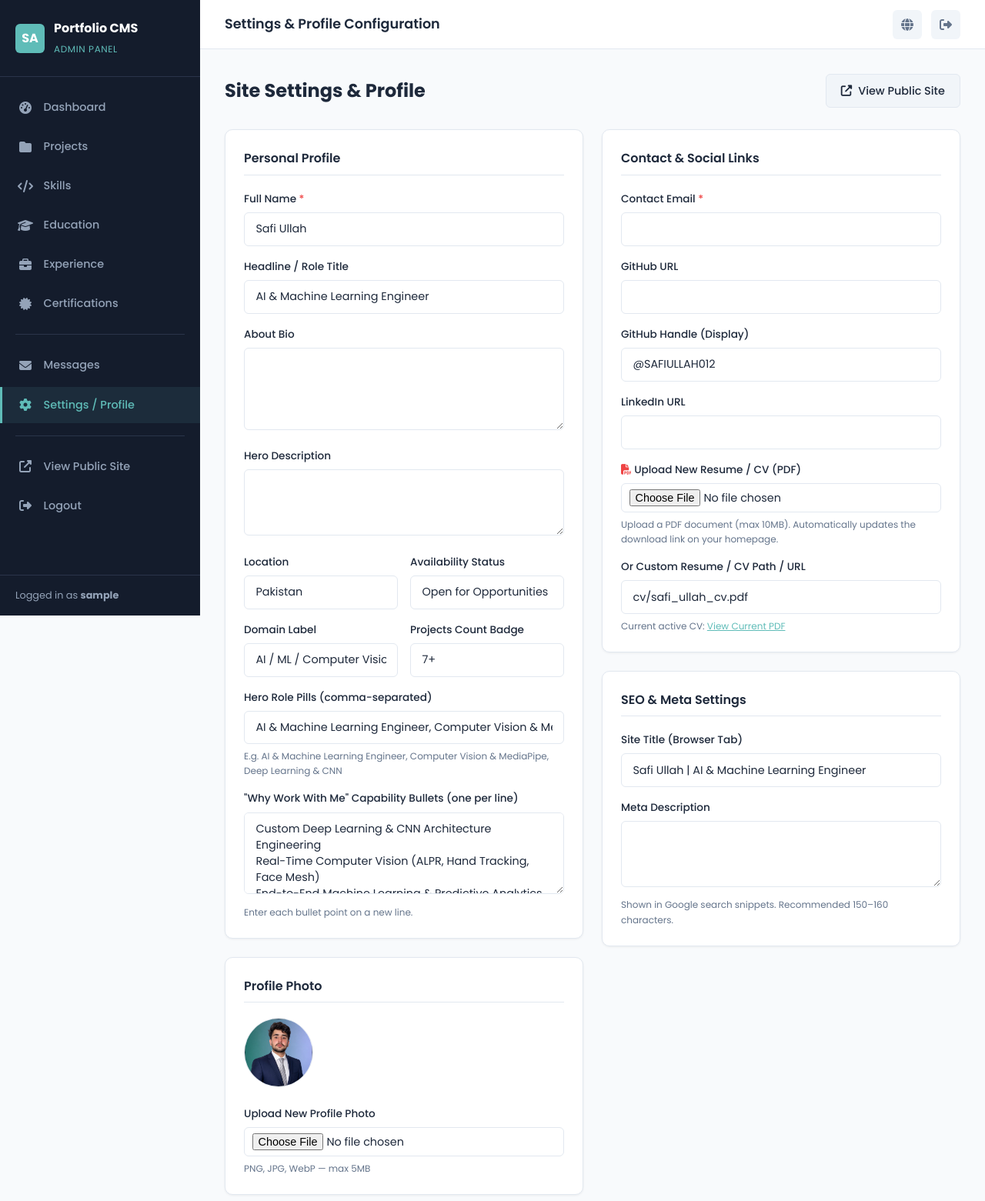
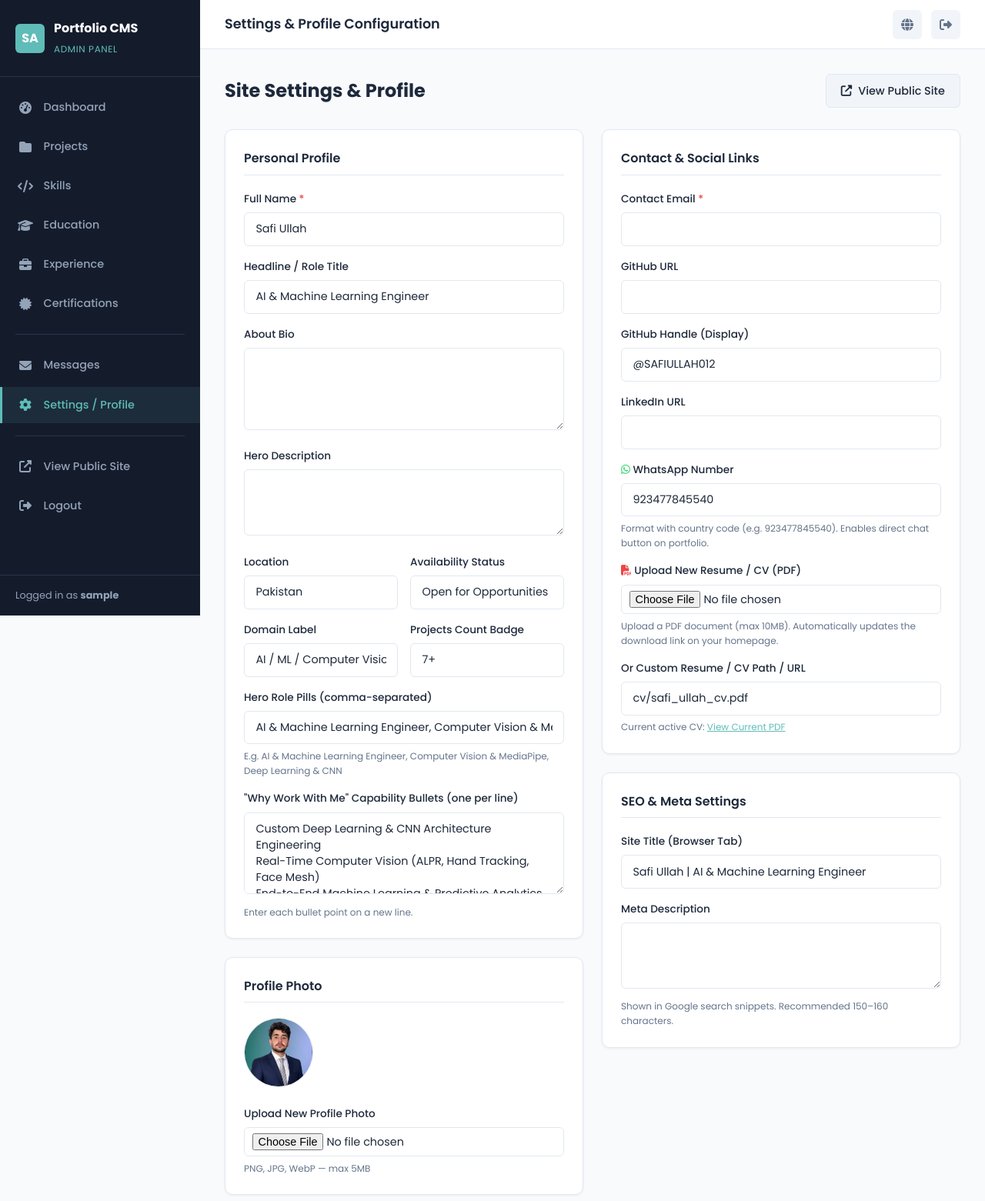
Before and after one commit to SAFIULLAH012/SafiUllah-Portfolio-Website, a Flask app: page /admin/settings in a window 1280 px wide. Shown: the top 1561 px of the page at 77% size. Run offline with Flask 3, Linux system fonts and the light colour scheme; the visitor is signed in with stand-in values (Sample User, id 1); data comes from the database, SQL or seed files in the repository; parts of the project's set-up code (start-up, migrations or seed data) failed here and were passed over.

Commit message:
Add WhatsApp direct chat button across hero, contact cards, footer, and admin settings

```diff
--- a/app.py
+++ b/app.py
@@ -260,6 +260,15 @@
     )
     import json
 
+    # Auto-migration: ensure newly added columns exist in sqlite table
+    try:
+        from sqlalchemy import text
+        with db.engine.connect() as conn:
+            conn.execute(text("ALTER TABLE site_settings ADD COLUMN whatsapp_number VARCHAR(50) DEFAULT '923477845540'"))
+            conn.commit()
+    except Exception:
+        pass
+
     # Settings
     if not SiteSettings.query.first():
         s = SiteSettings(
@@ -275,6 +284,7 @@
             contact_email="safiullah477845@gmail.com",
             github_url="https://github.com/SAFIULLAH012",
             linkedin_url="https://www.linkedin.com/in/safiullah012",
+            whatsapp_number="923477845540",
             site_title="Safi Ullah | Computer Science & Machine Learning Portfolio",
             meta_description=(
                 "Explore Machine Learning, Computer Vision, and Deep Learning projects built by Safi Ullah, "
--- a/blueprints/admin/routes.py
+++ b/blueprints/admin/routes.py
@@ -662,6 +662,7 @@
         s.availability = request.form.get("availability", "").strip()[:100]
         s.github_url = request.form.get("github_url", "").strip()[:300]
         s.linkedin_url = request.form.get("linkedin_url", "").strip()[:300]
+        s.whatsapp_number = request.form.get("whatsapp_number", "").strip()[:50]
         s.resume_url = request.form.get("resume_url", "").strip()[:300]
         s.site_title = request.form.get("site_title", "").strip()[:200]
         s.meta_description = request.form.get("meta_description", "").strip()[:300]
--- a/models.py
+++ b/models.py
@@ -273,6 +273,7 @@
     # Social Links
     github_url = db.Column(db.String(300), default="")
     linkedin_url = db.Column(db.String(300), default="")
+    whatsapp_number = db.Column(db.String(50), default="923477845540")
     resume_url = db.Column(db.String(300), default="cv/safi_ullah_cv.pdf")
 
     # SEO
--- a/static/css/style.css
+++ b/static/css/style.css
@@ -103,6 +103,8 @@
 .social-links { display: flex; gap: 1rem; justify-content: center; }
 .social-links a { width: 38px; height: 38px; border-radius: 50%; border: 1px solid rgba(255,255,255,0.1); display: flex; align-items: center; justify-content: center; color: var(--gray); transition: all 0.3s; font-size: 0.9rem; text-decoration: none; }
 .social-links a:hover { background: var(--primary); color: #fff; border-color: var(--primary); transform: translateY(-3px); }
+.social-links a.social-whatsapp:hover,
+.follow-links a[aria-label="WhatsApp"]:hover { background: #25d366 !important; border-color: #25d366 !important; color: #fff !important; transform: translateY(-3px); }
 .hero-image-wrapper { position: relative; display: flex; justify-content: center; align-items: center; align-self: center; flex-shrink: 0; width: 100%; margin-bottom: 1rem; }
 .hero-image-ring { position: relative; width: 250px; height: 250px; max-width: 100%; flex-shrink: 0; margin: 0 auto; }
 .hero-img { width: 100%; height: 100%; border-radius: 50%; object-fit: cover; object-position: center top; border: 4px solid rgba(95, 188, 184, 0.3); box-shadow: 0 0 60px rgba(95, 188, 184, 0.2); }
--- a/templates/admin/settings.html
+++ b/templates/admin/settings.html
@@ -112,6 +112,12 @@
                 <div class="form-group">
                     <label for="linkedin_url">LinkedIn URL</label>
                     <input type="url" id="linkedin_url" name="linkedin_url" value="{{ settings.linkedin_url }}" class="form-control">
+                </div>
+
+                <div class="form-group">
+                    <label for="whatsapp_number"><i class="fab fa-whatsapp" style="color: #25d366;"></i> WhatsApp Number</label>
+                    <input type="text" id="whatsapp_number" name="whatsapp_number" value="{{ settings.whatsapp_number or '923477845540' }}" class="form-control" placeholder="923477845540">
+                    <small class="form-hint">Format with country code (e.g. 923477845540). Enables direct chat button on portfolio.</small>
                 </div>
 
                 <div class="form-group">
--- a/templates/base.html
+++ b/templates/base.html
@@ -130,7 +130,7 @@
     <link href="https://fonts.googleapis.com/css2?family=Poppins:wght@300;400;500;600;700;800&display=swap" rel="stylesheet">
     <link rel="stylesheet" href="https://cdnjs.cloudflare.com/ajax/libs/font-awesome/6.4.0/css/all.min.css" crossorigin="anonymous" referrerpolicy="no-referrer">
 
-    <link rel="stylesheet" href="{{ url_for('static', filename='css/style.css', v='5.0') }}">
+    <link rel="stylesheet" href="{{ url_for('static', filename='css/style.css', v='5.5') }}">
     {% block extra_css %}{% endblock %}
 </head>
 <body>
```
Also changed, not shown: templates/index.html (+14 -0 lines).
